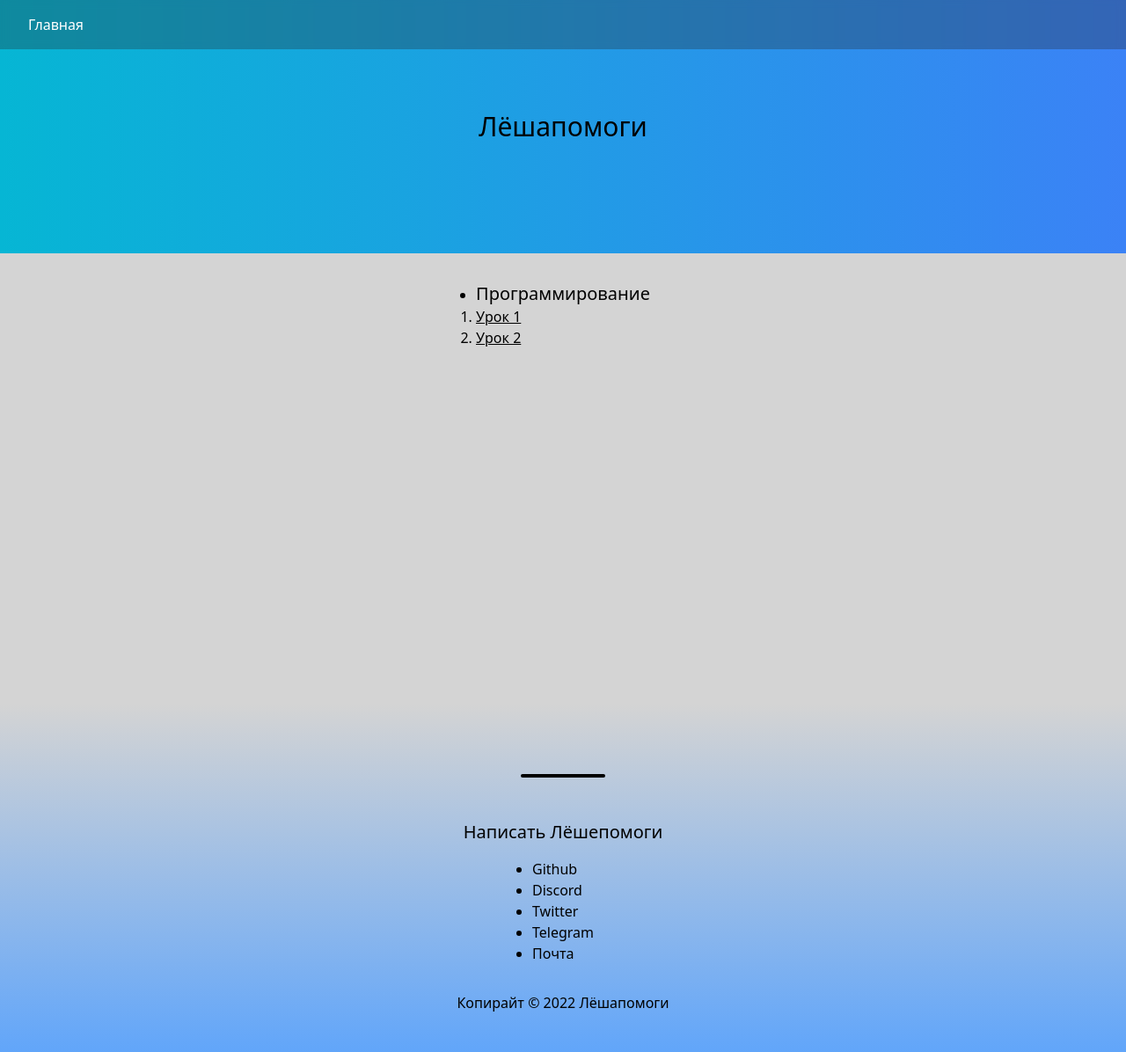
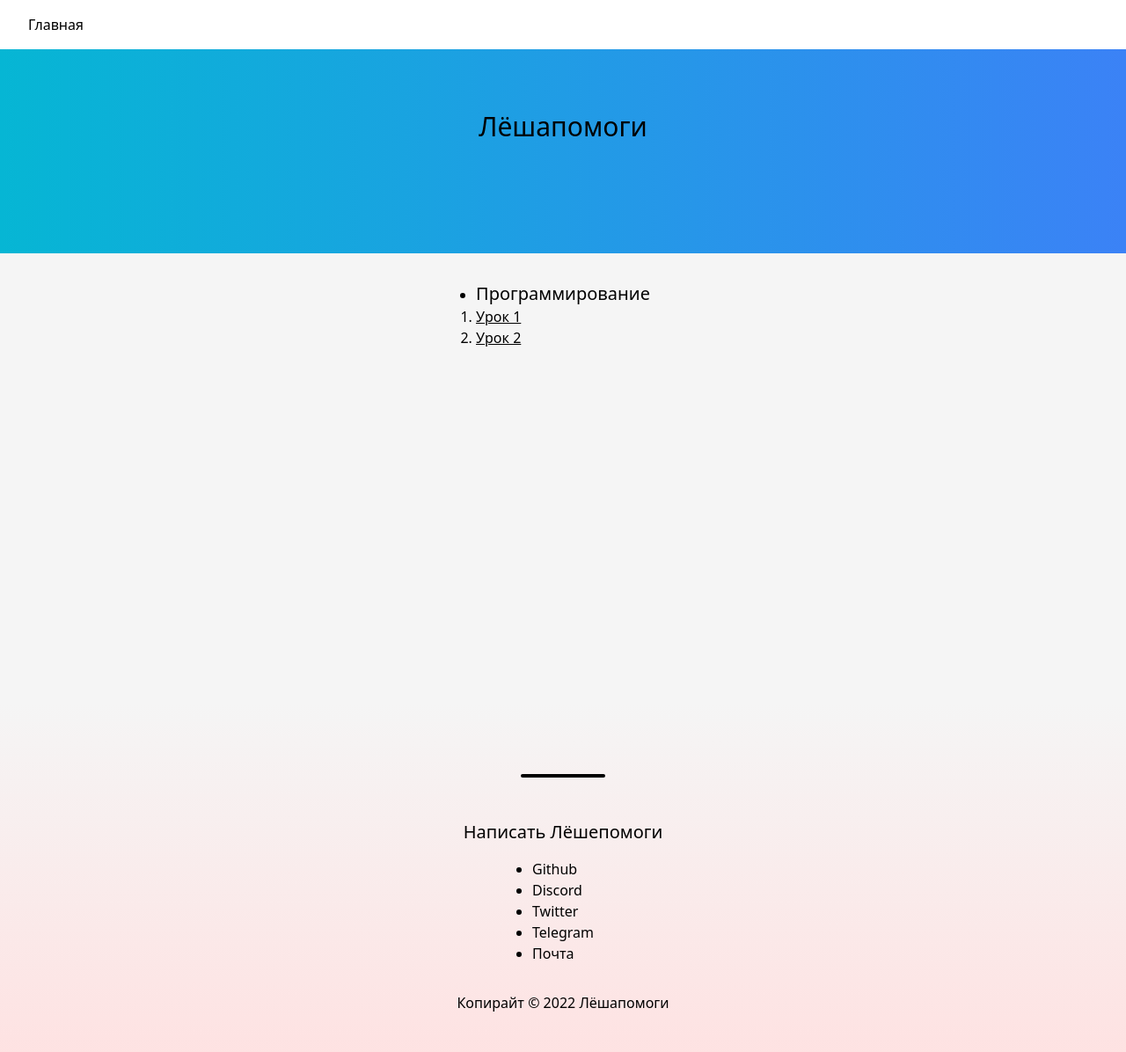
Before and after one commit to tapnisu/leshapomogi.ru, a Next.js app: page / in a window 1280 px wide. Shown: the top 1196 px of the page at 88% size. Built offline with nearby package versions, Linux system fonts and the light colour scheme.

Commit message:
Small fixes

```diff
--- a/app/layout.tsx
+++ b/app/layout.tsx
@@ -15,7 +15,7 @@ export default function RootLayout({
 				<meta name="viewport" content="width=device-width, initial-scale=1.0" />
 			</head>
 
-			<body className="bg-neutral-300 text-black dark:bg-black dark:text-white">
+			<body className="bg-neutral-100 text-black dark:bg-black dark:text-white">
 				<Navbar />
 				{children}
 				<Footer />
--- a/app/lessons/layout.tsx
+++ b/app/lessons/layout.tsx
@@ -6,18 +6,12 @@ export default function RootLayout({
 	children: React.ReactNode;
 }) {
 	return (
-		<html>
-			<head>
-				<meta name="description" content="ЛЁША ПОМОГИ!" />
-				<link rel="icon" href="/favicon.ico" />
-				<meta name="viewport" content="width=device-width, initial-scale=1.0" />
-			</head>
-
-			<body className="bg-white dark:text-white dark:bg-neutral-900 md:bg-neutral-100 md:dark:bg-black min-h-screen md:flex md:flex-col md:flex-wrap md:content-center md:justify-center md:items-center">
-				<div className="md:p-8 md:rounded-3xl md:bg-white md:dark:bg-neutral-900 prose dark:prose-invert">
+		<div className="bg-white dark:text-white dark:bg-neutral-900 md:bg-neutral-100 md:dark:bg-black min-h-screen">
+			<div className="md:flex md:flex-col md:flex-wrap md:content-center md:justify-center md:items-center">
+				<div className="md:p-6 mt-16 m-4 md:rounded-3xl md:bg-white md:dark:bg-neutral-900 prose dark:prose-invert">
 					{children}
 				</div>
-			</body>
-		</html>
+			</div>
+		</div>
 	);
 }
--- a/components/Footer.tsx
+++ b/components/Footer.tsx
@@ -2,7 +2,7 @@ import Link from "next/link";
 
 const Footer = () => {
 	return (
-		<footer className="w-full bg-gradient-to-b from-transparent to-blue-400 dark:to-neutral-900 flex flex-col items-center p-8">
+		<footer className="w-full bg-gradient-to-b from-transparent to-red-100 dark:to-neutral-900 flex flex-col items-center p-8">
 			<div className="mx-auto w-24 h-1 my-12 bg-black dark:bg-white rounded-full"></div>
 			<h2 className="text-xl">Написать Лёшепомоги</h2>
 			<ul className="list-disc p-4">
--- a/components/Navbar.tsx
+++ b/components/Navbar.tsx
@@ -3,7 +3,7 @@ import Link from "next/link";
 const Navbar = () => {
 	return (
 		<>
-			<nav className="fixed backdrop-blur-sm bg-neutral-800/30 text-white w-full">
+			<nav className="fixed backdrop-blur-sm text-black bg-white dark:bg-neutral-800/30 dark:text-white w-full">
 				<ul>
 					<li className="inline-block m-4">
 						<Link href="/" className="m-4">
--- a/package.json
+++ b/package.json
@@ -18,6 +18,7 @@
 		"next": "13.0.2",
 		"react": "18.2.0",
 		"react-dom": "18.2.0",
+		"react-icons": "^4.6.0",
 		"react-typed": "^1.2.0",
 		"typescript": "4.8.4"
 	},
```
Also changed, not shown: 1 other file (tests, documents, lock files or other folders).
